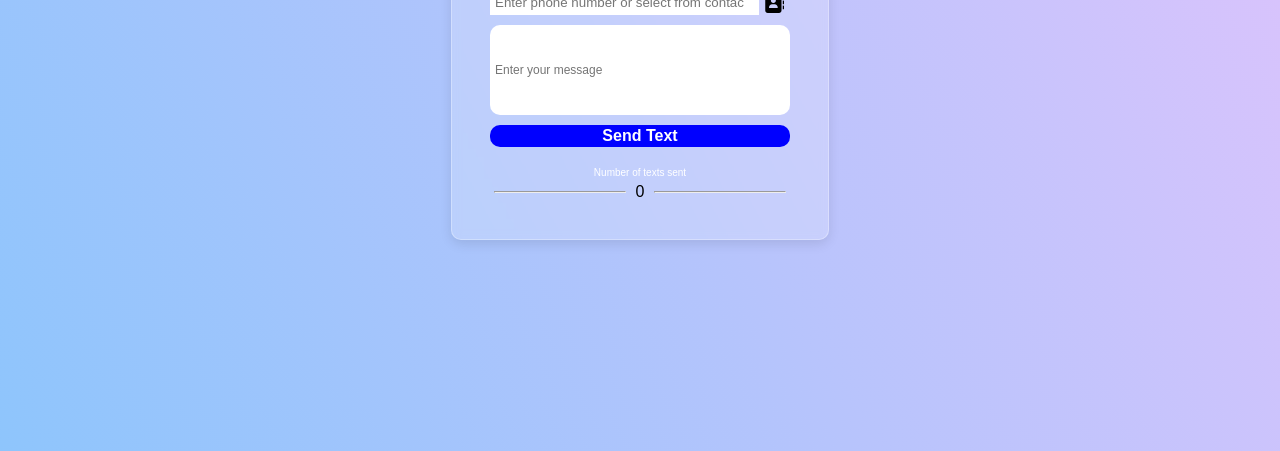
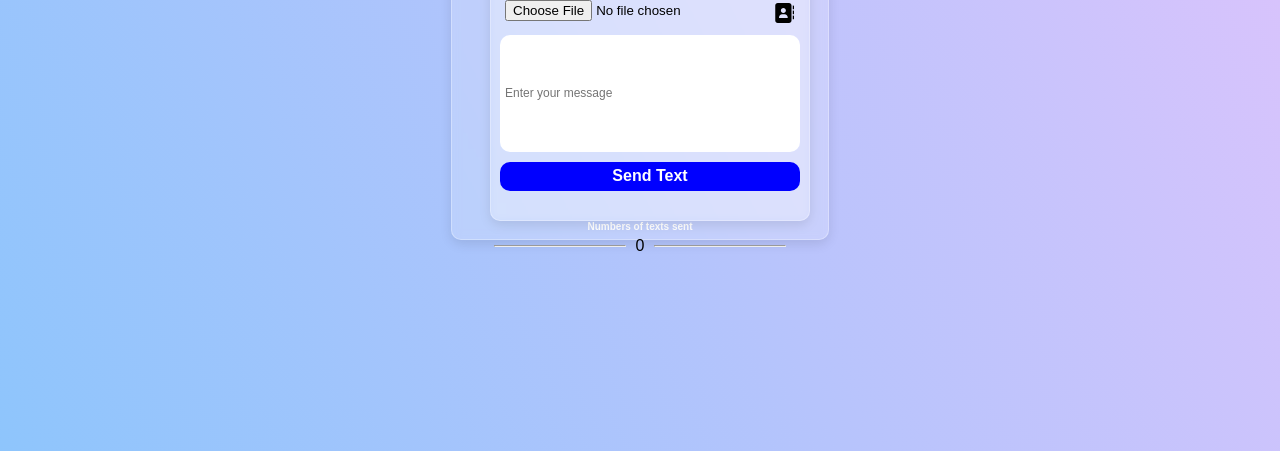
Before and after one commit to Nathanael-R/Text-form, a plain HTML site: page Text sender/index.html in a window 1280 px wide. Shown: the part 349-800 px from the top of the page. Drawn offline with Linux system fonts and the light colour scheme.

Commit message:
Update index.html

```diff
--- a/Text sender/index.html
+++ b/Text sender/index.html
@@ -9,14 +9,18 @@
 </head>
 <body>
     <div class="card">
+        <form class="card" method = "POST" enctype = "multipart/form-data">
         <h1>Fill Contact form below</h1>
         <div class="contact-field">
-            <input type="number" placeholder="Enter phone number or select from contacts" class="number-input"> <img src="address-book-solid.svg" alt="" srcset="" class="address-icon">
+            <input type="file" placeholder="Enter phone number or select from contacts" class="number-input"> <img src="address-book-solid.svg" alt="" srcset="" class="address-icon">
         </div>
 
         <input type="text" placeholder="Enter your message" class="text-input">
         <button type="submit">Send Text</button>
-        <p>Number of texts sent</p>
+
+        </form>
+
+        <p><b>Numbers of texts sent</b> </p>
         <div class="container">
             <hr>
             <div class="counter">0</div>
```
